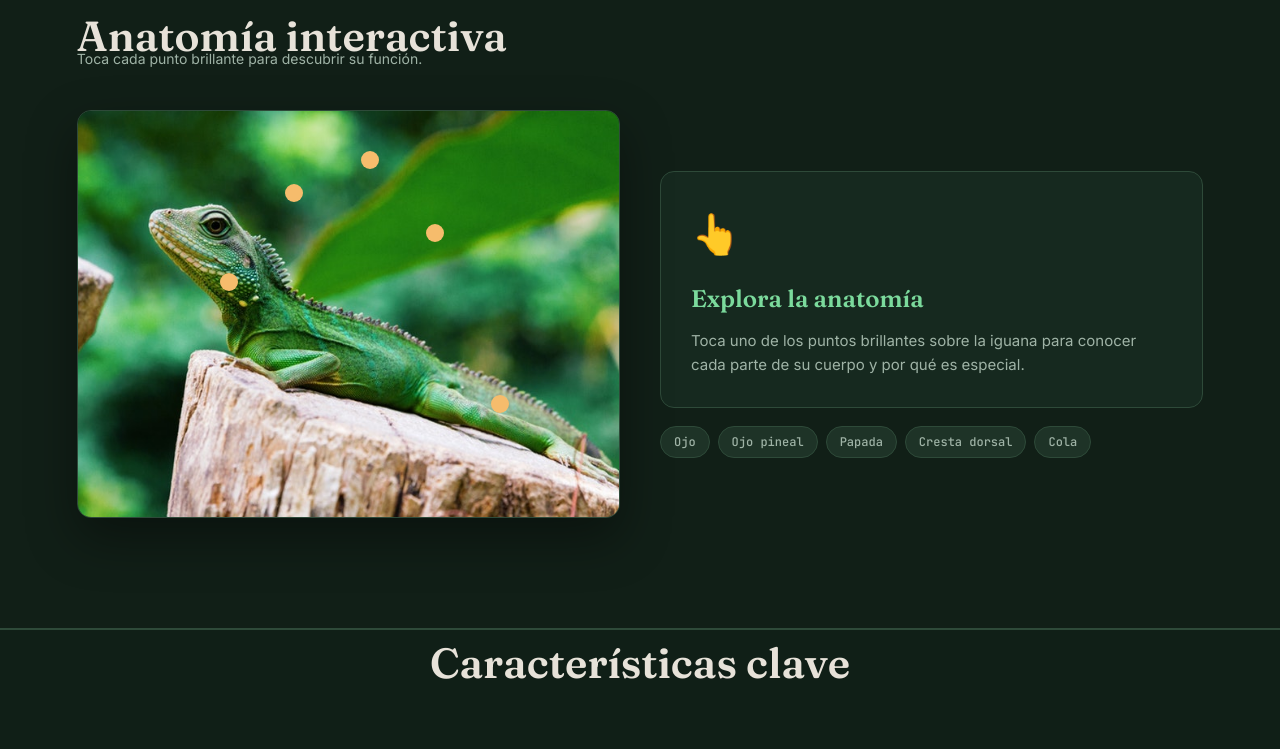
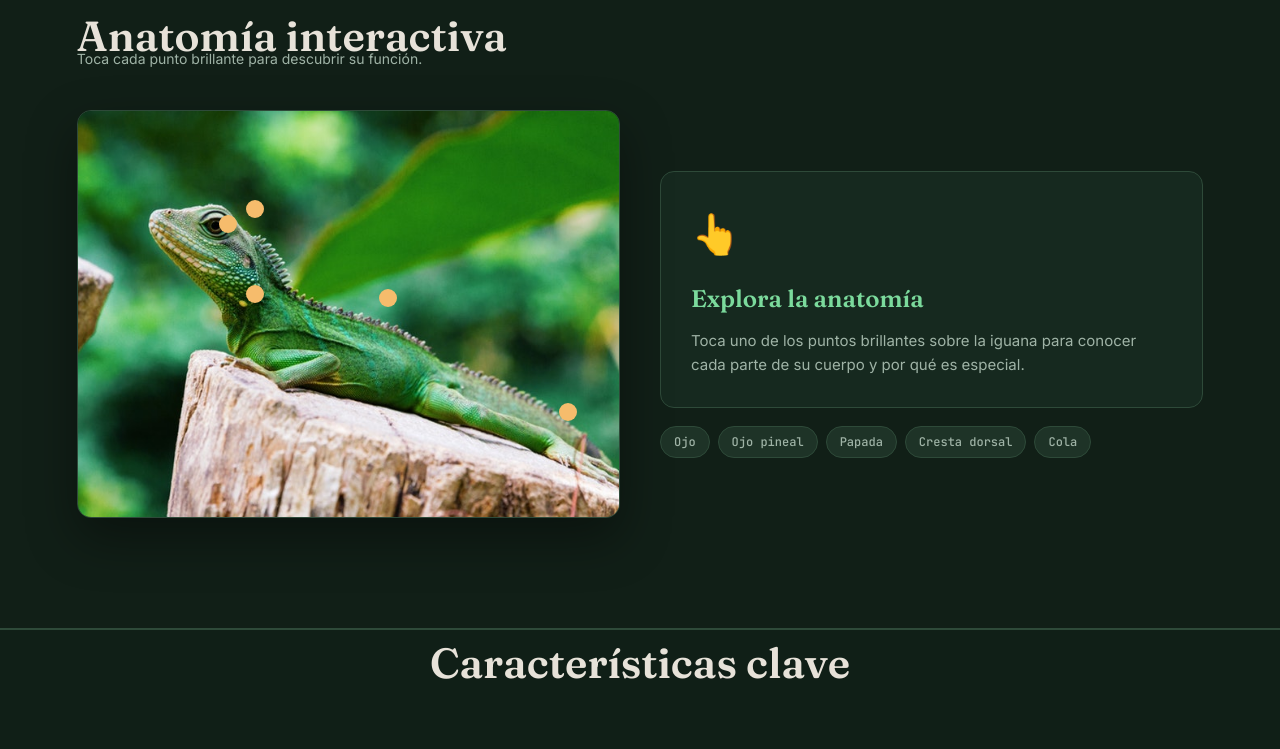
Before and after one commit to BenjaGC/IGUANA-JOURNALCL, a plain HTML site: page index.html in a window 1280 px wide. Shown: the part 1514-2263 px from the top of the page. Drawn offline with Linux system fonts and the light colour scheme.

Commit message:
Update index.html

```diff
--- a/index.html
+++ b/index.html
@@ -28,6 +28,7 @@
     <button class="nav-toggle" id="navToggle" aria-label="Menú"><span></span><span></span><span></span></button>
   </div>
 </nav>
+<div class="nav-backdrop" id="navBackdrop"></div>
 
 <!-- HERO -->
 <header class="hero" id="top">
@@ -80,11 +81,11 @@
     <div class="anatomy-grid">
       <div class="anatomy-stage reveal">
         <img src="img/iguana-1.jpg" alt="Anatomía de la iguana">
-        <button class="hotspot" style="top:20%;left:40%" data-part="ojo" aria-label="Ojo"><span></span></button>
-        <button class="hotspot" style="top:12%;left:54%" data-part="pineal" aria-label="Ojo pineal"><span></span></button>
-        <button class="hotspot" style="top:42%;left:28%" data-part="papada" aria-label="Papada"><span></span></button>
-        <button class="hotspot" style="top:30%;left:66%" data-part="cresta" aria-label="Cresta"><span></span></button>
-        <button class="hotspot" style="top:72%;left:78%" data-part="cola" aria-label="Cola"><span></span></button>
+        <button class="hotspot" style="top:27.6%;left:27.7%" data-part="ojo" aria-label="Ojo"><span></span></button>
+        <button class="hotspot" style="top:24%;left:32.7%" data-part="pineal" aria-label="Ojo pineal"><span></span></button>
+        <button class="hotspot" style="top:45%;left:32.7%" data-part="papada" aria-label="Papada"><span></span></button>
+        <button class="hotspot" style="top:46%;left:57.3%" data-part="cresta" aria-label="Cresta"><span></span></button>
+        <button class="hotspot" style="top:74%;left:90.6%" data-part="cola" aria-label="Cola"><span></span></button>
       </div>
       <div class="anatomy-info reveal">
         <div class="ai-card" id="aiCard">
```
